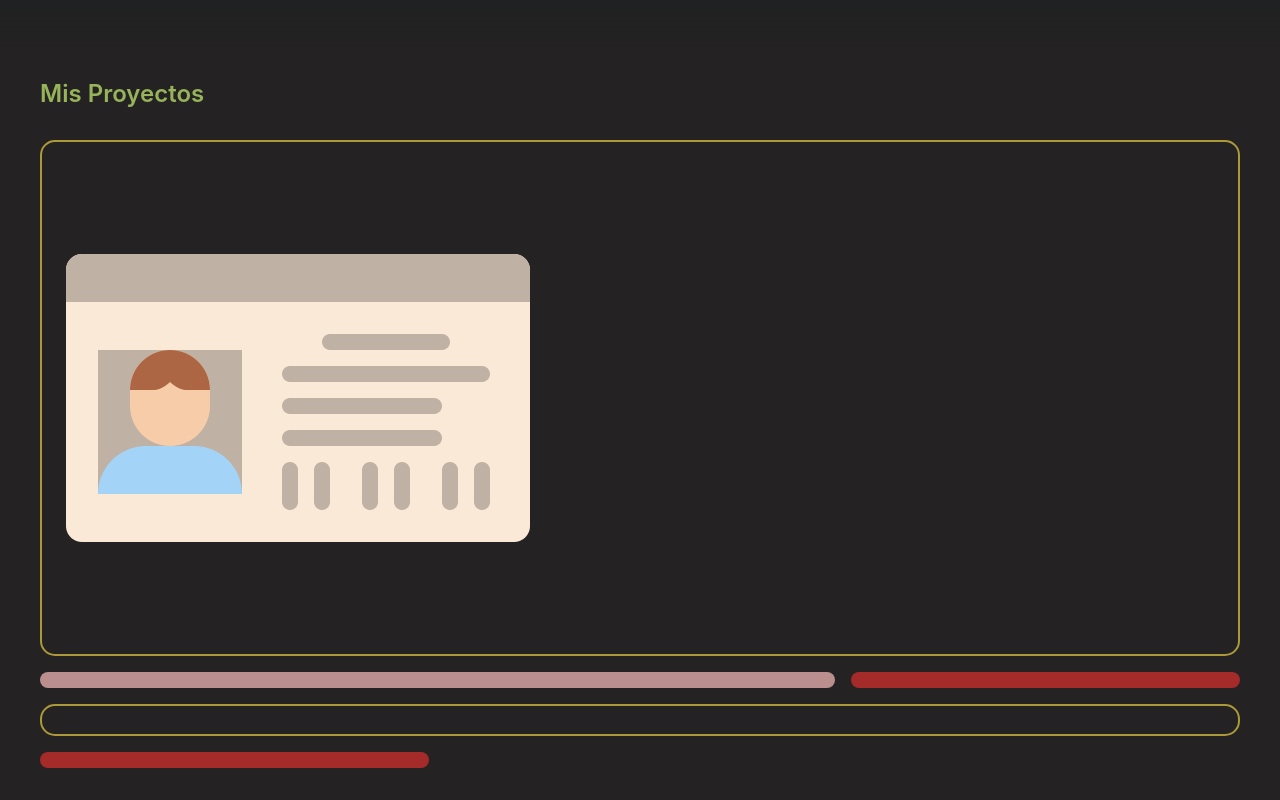
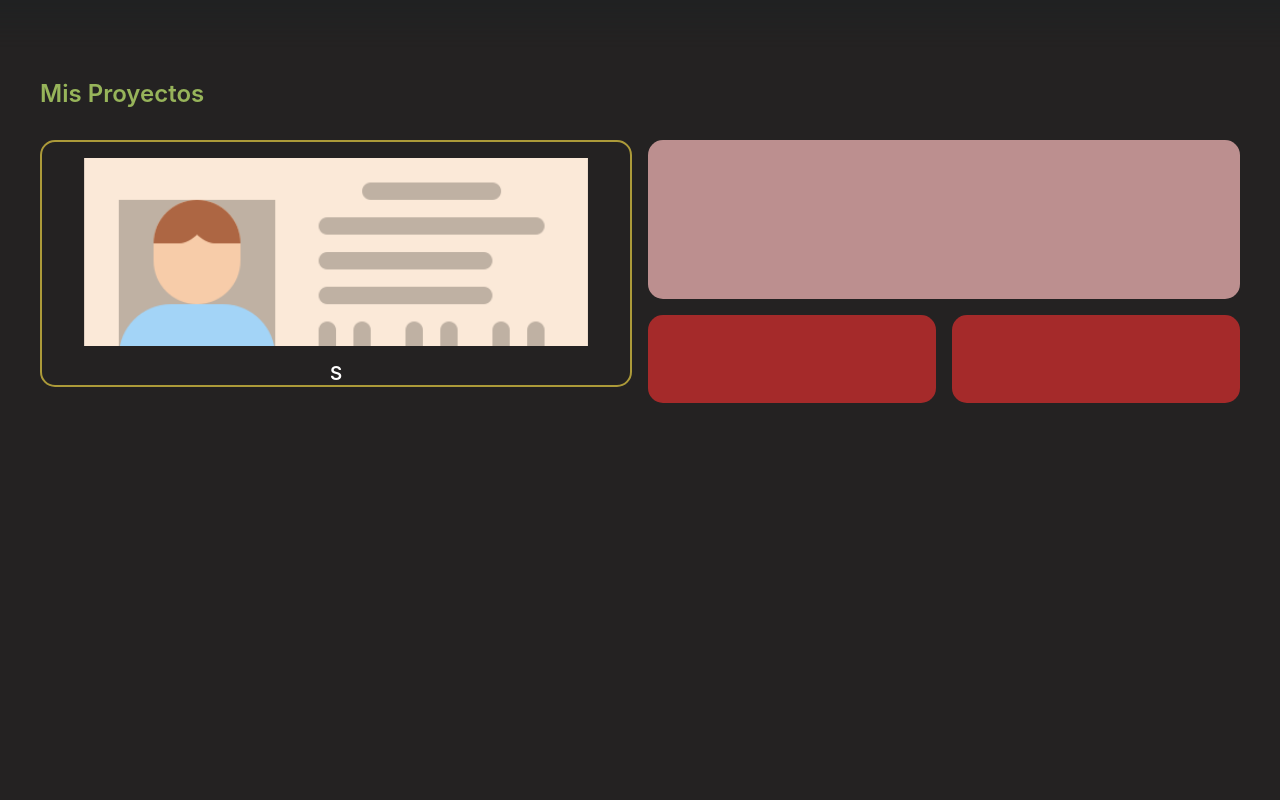
Before and after one commit to Benjamin320/Portafolio, a website built with Vite: page index.html in a window 1280 px wide. Shown: the part 777-1577 px from the top of the page. After the commit the page ends 1212 px from the top, so only its background shows below. Built offline with nearby package versions, Linux system fonts and the light colour scheme.

Commit message:
inicio creación cards

```diff
--- a/index.html
+++ b/index.html
@@ -83,10 +83,12 @@
           <div class="card__header">
             <img src="src/assets/img-card.png" alt="imagen-1">
           </div>
+          <div class="card__info">
+            <h3>S</h3>
+          </div>
         </div>
         <div class="card l"></div>
         <div class="card s"></div>
-        <div class="card xl"></div>
         <div class="card s"></div>
 
       </div>
--- a/src/css/proyects.css
+++ b/src/css/proyects.css
@@ -8,17 +8,20 @@
 
 .proyects__content {
     display: grid;
-    grid-template-columns: repeat(3, minmax(220px, 1fr));
+    grid-template-columns: repeat(4, minmax(220px, 1fr));
     gap: 1rem;
     grid-auto-flow: dense; /* se adapta al tamaño si sobra */
 }
 
 .card {
     border-radius: 15px;
+    display: flex;
+    flex-direction: column;
+    align-items: center;
 }
 
 .xl {
-    grid-column: span 3;
+    grid-column: span 2;
     grid-row: span 3;
     border: 2px solid var(--color-accent);
 }
@@ -34,3 +37,17 @@
     grid-row: span 2;
     background-color: brown;
 }
+
+.card__header {
+    width: 100%;
+    max-height: 220px;
+    overflow: hidden;
+}
+
+.card__header img {
+    width: 100%;
+    height: 100%;
+    object-fit: cover;
+    object-position: center;
+    padding: 1rem;
+}
```
